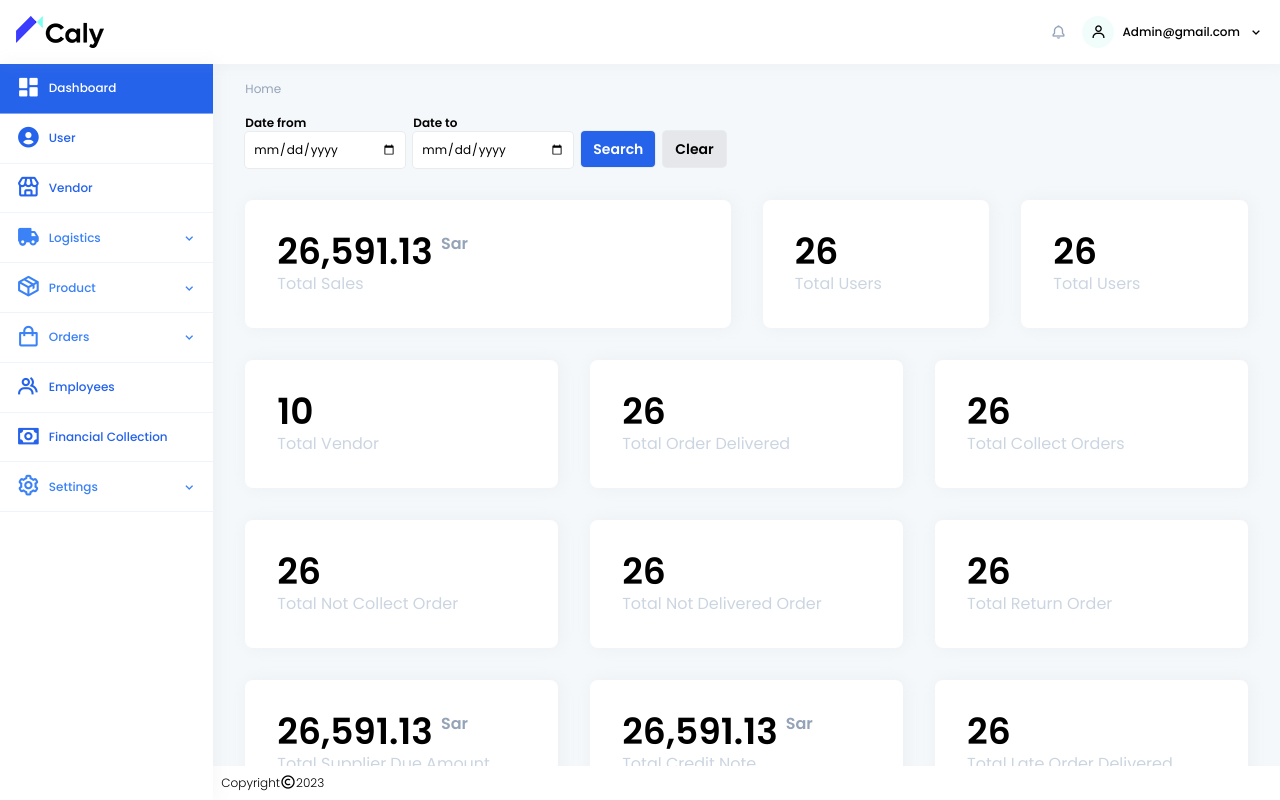
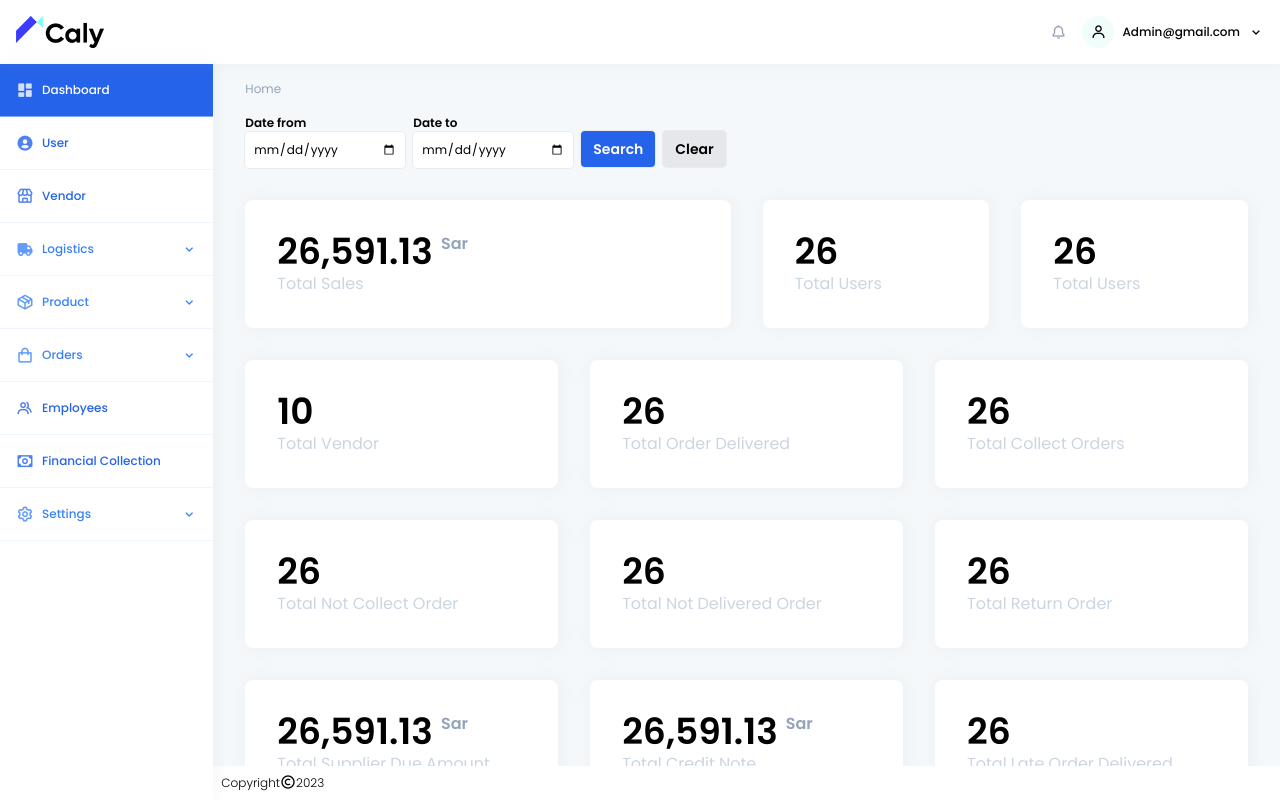
Before and after one commit to rishirathoree/admin-dash, a React (Vite) app: page / in a window 1280 px wide. Built offline with nearby package versions, Linux system fonts and the light colour scheme.

Commit message:
added pages

```diff
--- a/src/Components/Sidebar.jsx
+++ b/src/Components/Sidebar.jsx
@@ -6,22 +6,22 @@ const Sidebar = () => {
     const sidebar = [
     {
       title: 'Dashboard',
-      icon: 'bx-sm bx bxs-dashboard',
+      icon: 'text-lg bx bxs-dashboard',
       url: '/',
     },
     {
       title: 'User',
-      icon: 'bx-sm bx bxs-user-circle',
+      icon: 'text-lg bx bxs-user-circle',
       url: '/user',
     },
     {
       title: 'Vendor',
-      icon: 'bx-sm bx bx-store',
+      icon: 'text-lg bx bx-store',
       url: '/vendor',
     },
     {
       title: 'Logistics',
-      icon: 'bx-sm bx bxs-truck',
+      icon: 'text-lg bx bxs-truck',
       url: '/logistics',
       subcategories: [
         {
@@ -44,7 +44,7 @@ const Sidebar = () => {
     },
     {
       title: 'Product',
-      icon: 'bx-sm bx bx-package',
+      icon: 'text-lg bx bx-package',
       url: '/product',
       subcategories: [
         {
@@ -67,7 +67,7 @@ const Sidebar = () => {
     },
     {
       title: 'Orders',
-      icon: 'bx-sm bx bx-shopping-bag',
+      icon: 'text-lg bx bx-shopping-bag',
       url: '/orders',
       subcategories:[
         {
@@ -86,17 +86,17 @@ const Sidebar = () => {
     },
     {
       title: 'Employees',
-      icon: 'bx-sm bx bx-group',
+      icon: 'text-lg bx bx-group',
       url: '/employees',
     },
     {
       title: 'Financial Collection',
-      icon: 'bx-sm bx bx-money',
+      icon: 'text-lg bx bx-money',
       url: '/financial',
     },
     {
       title: 'Settings',
-      icon: 'bx-sm bx bx-cog',
+      icon: 'text-lg bx bx-cog',
       url: '/settings',
       subcategories: [
         {
@@ -152,14 +152,14 @@ const Sidebar = () => {
                     category.subcategories.some((subcategory) =>
                       routeLocation.includes(subcategory.url)
                     )
-                      ? 'text-white bg-blue-600 hover:bg-blue-600'
+                      ? 'text-white bg-blue-600'
                       : 'text-blue-500 '
                   }
                   `}
                   onClick={() => handleDropdown(category.title)}
                 >
                   <div className='flex  items-center gap-2'>
-                  <i className={`${category.icon}`}></i>
+                  <i className={`${category.icon} opacity-80 `}></i>
                   <p className={`duration-500
                   ${category.subcategories.some((subcategory) => routeLocation.includes(subcategory.url)) ? 'text-xsm font-medium' : 'text-xsm font-medium'}
                   `}>{category.title}</p>
@@ -216,7 +216,7 @@ const Sidebar = () => {
                   items-center justify-between`}
                 >
                   <div className='flex  items-center gap-2'>
-                  <i className={`${category.icon}`}></i>
+                  <i className={`opacity-80 ${category.icon}`}></i>
                   <p className={`duration-500 ${routeLocation === category.url ? 'text-xsm font-medium' : 'text-xsm font-medium'}`}>{category.title}</p>
                   </div>
                 </div>
```
